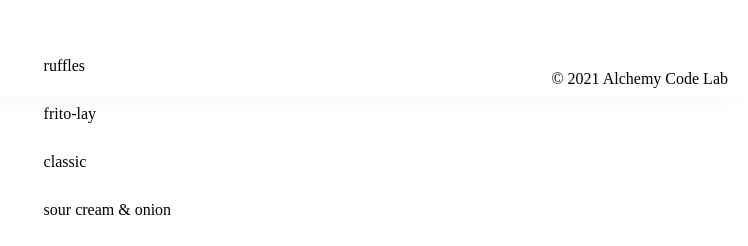
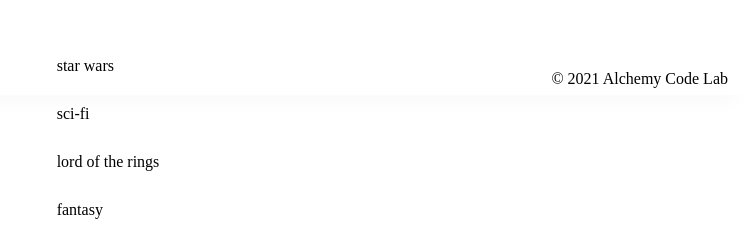
Before and after one commit to Benatovich/display-list-practice, a website with bundled scripts: page index.html in a window 1280 px wide. Shown: the part 705-951 px from the top of the page, without its empty margins (532-1280 px from the left). Built offline with nearby package versions, Linux system fonts and the light colour scheme.

Commit message:
IP isn't listing the nested objects properly but i'm done for the night

```diff
--- a/app.js
+++ b/app.js
@@ -1,3 +1,4 @@
+/* eslint-disable no-console */
 // import functions
 import { renderCandy } from './render-candy.js';
 import { candies } from './candies-data.js';
@@ -5,12 +6,15 @@
 import { chips } from './chips-data.js';
 import { renderColors } from './render-colors.js';
 import { colors } from './colors-data.js';
+import { IPs } from './IP-data.js';
+import { renderIPs } from './render-IPs.js';
 
 
 // grab DOM elements
 const candyListEl = document.getElementById('candy-list');
 const chipsListEl = document.getElementById('chips-list');
 const colorListEl = document.getElementById('color-list');
+const IPListEl = document.getElementById('IP-list');
 
 // loop through arrays, render elements, append those elements for each item
 for (let candy of candies) {
@@ -28,9 +32,15 @@
     colorListEl.append(colorsEl);
 }
 
+for (let IP of IPs) {
+    const IPsEl = renderIPs(IP);
+    IPListEl.append(IPsEl);
+}
+
 console.log(chipsListEl);
 console.log(candyListEl);
 console.log(colorListEl);
+console.log(IPListEl);
 
 
   // OLD CODE
--- a/index.html
+++ b/index.html
@@ -25,7 +25,7 @@
 
             </div>
 
-            <div id="rats-list">
+            <div id="IP-list">
 
             </div>
 
--- a/render-IPs.js
+++ b/render-IPs.js
@@ -1,3 +1,27 @@
 export function renderIPs(IP) {
-    const div = document.createElement
+    const div = document.createElement('div');
+    const titleEl = document.createElement('p');
+    const genreEl = document.createElement('p');
+    const protagonistDiv = document.createElement('div');
+    const nameEl = document.createElement('p');
+    const factionEl = document.createElement('p');
+    const equipmentEl = document.createElement('p');
+
+    div.classList.add('IP-item');
+    titleEl.classList.add('title');
+    genreEl.classList.add('genre');
+    protagonistDiv.classList.add('protagonist');
+    nameEl.classList.add('name');
+    factionEl.classList.add('faction');
+    equipmentEl.classList.add('equipment');
+
+    titleEl.textContent = IP.title;
+    genreEl.textContent = IP.genre;
+    nameEl.textContent = IP.protagonist.name;
+    factionEl.textContent = IP.protagonist.faction;
+    equipmentEl.textContent = IP.protagonist.equipment;
+
+    div.append(titleEl, genreEl, protagonistDiv);
+
+    return div;
 }
```
